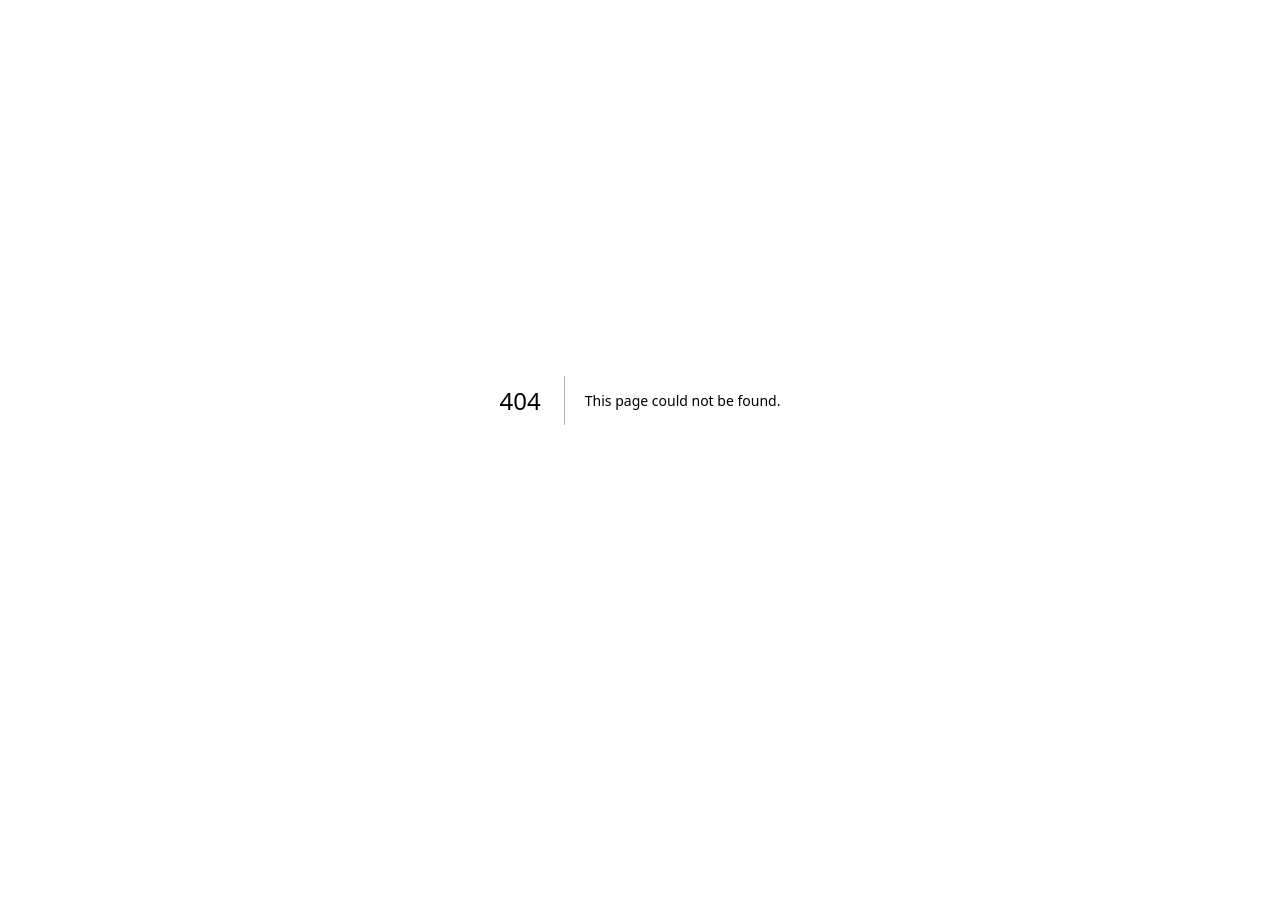
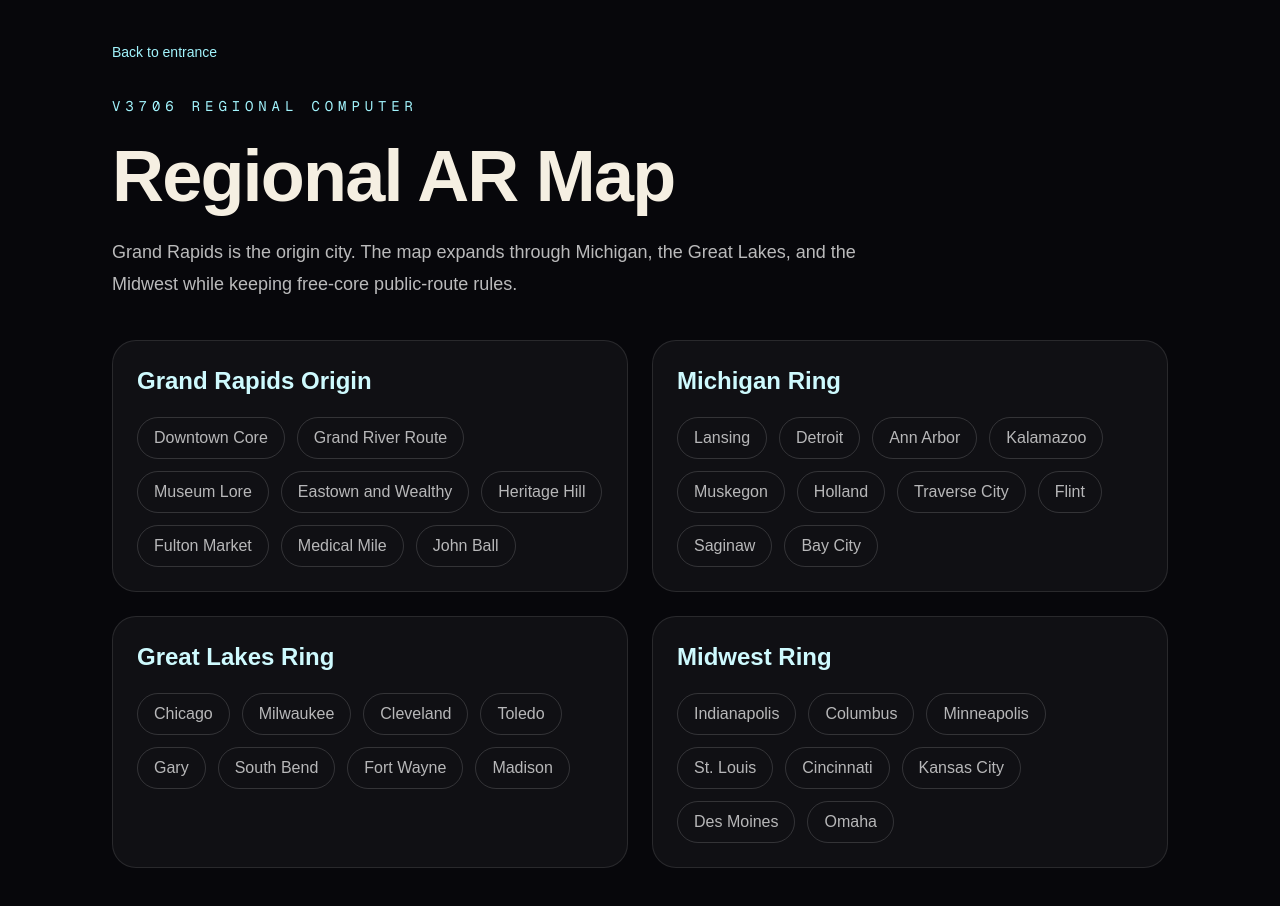
Before and after one commit to hvitiswift-afk/nextjs-boilerplate, a Next.js app: page /regional in a window 1280 px wide. Before the commit this address had no page. Before the commit the page ends 800 px from the top, so only its background shows below. Built offline with nearby package versions, Linux system fonts and the light colour scheme.

Commit message:
Add regional map entrance route

```diff
--- /dev/null
+++ b/app/regional/page.tsx
@@ -0,0 +1,31 @@
+const regions = [
+  { title: "Grand Rapids Origin", items: ["Downtown Core", "Grand River Route", "Museum Lore", "Eastown and Wealthy", "Heritage Hill", "Fulton Market", "Medical Mile", "John Ball"] },
+  { title: "Michigan Ring", items: ["Lansing", "Detroit", "Ann Arbor", "Kalamazoo", "Muskegon", "Holland", "Traverse City", "Flint", "Saginaw", "Bay City"] },
+  { title: "Great Lakes Ring", items: ["Chicago", "Milwaukee", "Cleveland", "Toledo", "Gary", "South Bend", "Fort Wayne", "Madison"] },
+  { title: "Midwest Ring", items: ["Indianapolis", "Columbus", "Minneapolis", "St. Louis", "Cincinnati", "Kansas City", "Des Moines", "Omaha"] },
+];
+
+export default function RegionalPage() {
+  return (
+    <main className="min-h-screen bg-[#07070b] text-[#f5efe2]">
+      <section className="mx-auto w-full max-w-6xl px-6 py-10 sm:px-10 lg:px-12">
+        <a className="text-sm text-cyan-200" href="/">Back to entrance</a>
+        <p className="mt-8 font-mono text-sm uppercase tracking-[0.35em] text-cyan-200">V3706 Regional Computer</p>
+        <h1 className="mt-6 text-5xl font-black tracking-tight sm:text-7xl">Regional AR Map</h1>
+        <p className="mt-6 max-w-3xl text-lg leading-8 text-white/72">Grand Rapids is the origin city. The map expands through Michigan, the Great Lakes, and the Midwest while keeping free-core public-route rules.</p>
+        <div className="mt-10 grid gap-6 lg:grid-cols-2">
+          {regions.map((region) => (
+            <section key={region.title} className="rounded-3xl border border-white/10 bg-white/[0.04] p-6">
+              <h2 className="text-2xl font-black text-cyan-100">{region.title}</h2>
+              <div className="mt-5 flex flex-wrap gap-3">
+                {region.items.map((item) => (
+                  <span key={item} className="rounded-full border border-white/15 px-4 py-2 text-white/70">{item}</span>
+                ))}
+              </div>
+            </section>
+          ))}
+        </div>
+      </section>
+    </main>
+  );
+}
```
